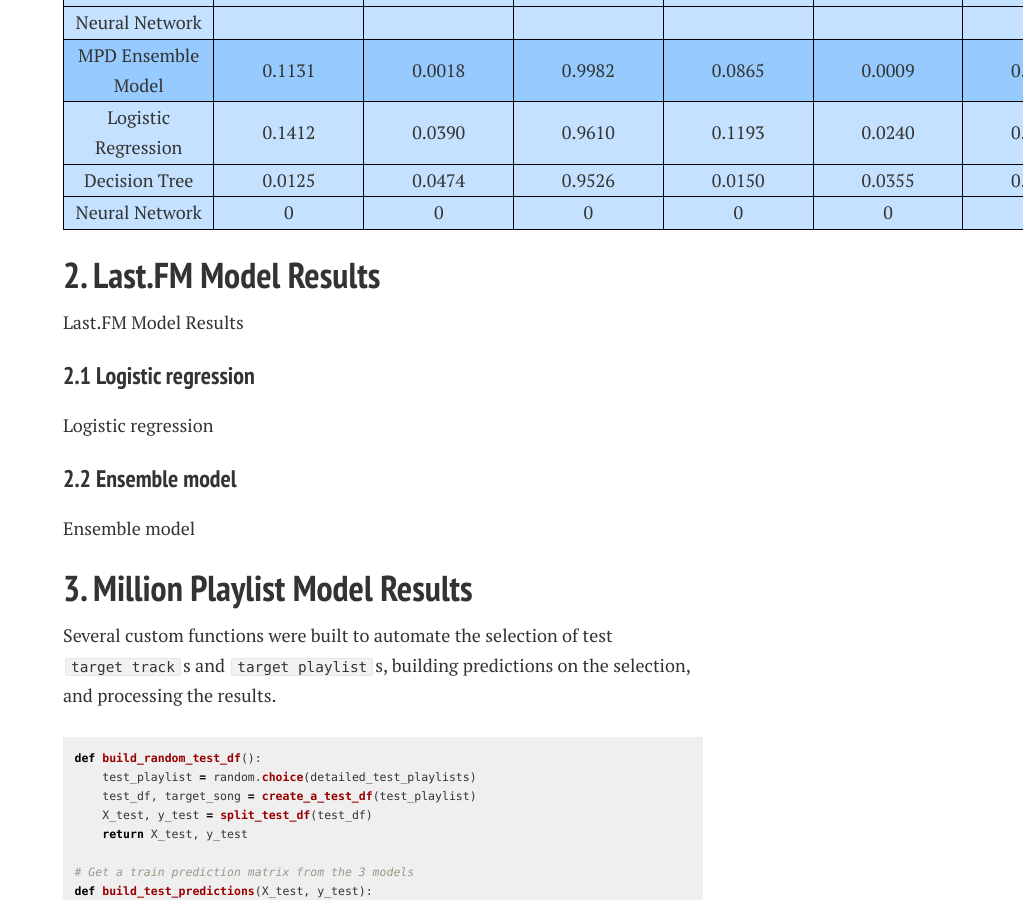
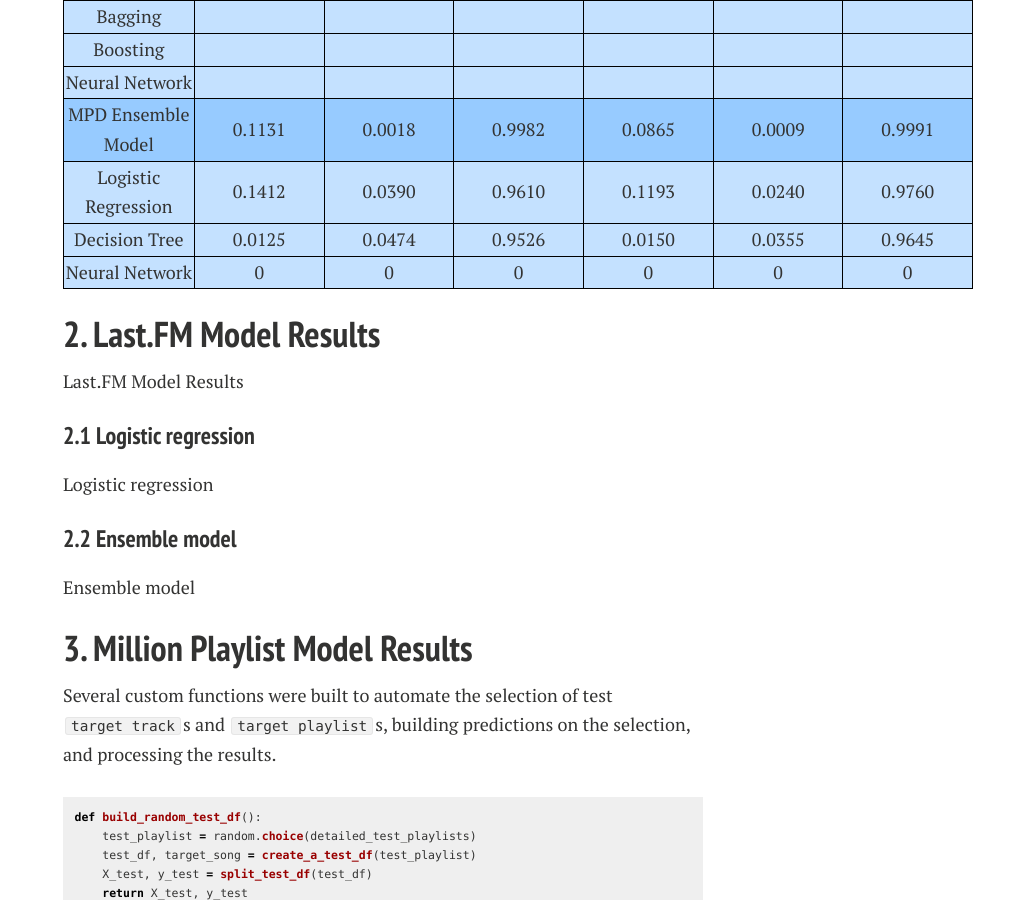
Before and after one commit to lyannaliu/lyannaliu.github.io, a Jekyll site: the page built from resultsandconclusion.md, in a window 1280 px wide and 900 px high, scrolled down 1453 px. Shown: the whole window, without its empty margins (257-1280 px from the left). Built offline with Jekyll 4.4.1, drawn with Linux system fonts in a browser that asks for light colours; nearby versions of some CDN libraries.

Commit message:
Update resultsandconclusion.md

```diff
--- a/resultsandconclusion.md
+++ b/resultsandconclusion.md
@@ -38,16 +38,16 @@ Below is an overview of how all our models performed. Each value is the mean sco
         }
 </style>
 
-<table class="tablelines" width="1050">
+<table class="tablelines" width="910">
   <thead>
     <tr align="center">
-      <th width="150"><font size="3">Model</font></th>
-      <th width="150">Sensitivity (Train)</th>
-      <th width="150">Precision (Train)</th>
-      <th width="150">False Discovery Rate (Train)</th>
-      <th width="150">Sensitivity (Test)</th>
-      <th width="150">Precision (Test)</th>
-      <th width="150">False Discovery Rate (Test)</th>
+      <th width="130"><font size="3">Model</font></th>
+      <th width="130">Sensitivity (Train)</th>
+      <th width="130">Precision (Train)</th>
+      <th width="130">False Discovery Rate (Train)</th>
+      <th width="130">Sensitivity (Test)</th>
+      <th width="130">Precision (Test)</th>
+      <th width="130">False Discovery Rate (Test)</th>
     </tr>
   </thead>
   <tbody>
```
